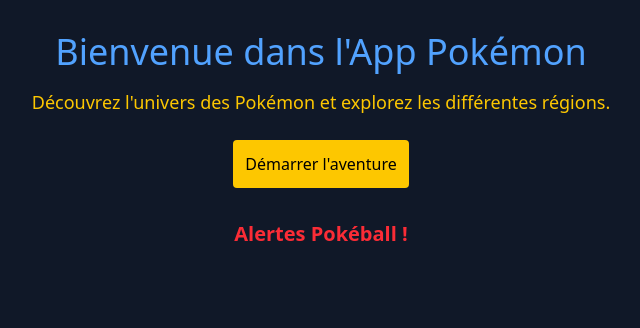
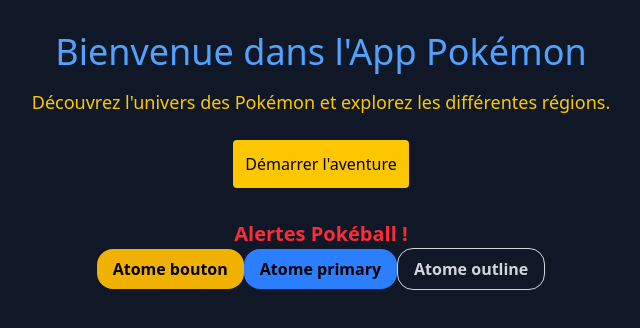
Before and after one commit to ArthurBergere/PokeApp, a React (Vite) app: page / in a window 1280 px wide. Shown: the top 328 px of the page, without its empty margins (319-959 px from the left). Built offline with nearby package versions, Linux system fonts and the light colour scheme.

Commit message:
[ADD] atoms button implementation

```diff
--- a/package.json
+++ b/package.json
@@ -12,6 +12,7 @@
   "dependencies": {
     "@tailwindcss/vite": "^4.0.17",
     "@tanstack/react-query": "^5.71.0",
+    "clsx": "^2.1.1",
     "i18next": "^24.2.3",
     "i18next-browser-languagedetector": "^8.0.4",
     "i18next-http-backend": "^3.0.2",
--- a/src/App.tsx
+++ b/src/App.tsx
@@ -1,4 +1,5 @@
 import './App.css';
+import Button from './components/atoms/Button';
 
 function App() {
   return (
@@ -15,6 +16,15 @@
       <div className="mt-8">
         <p className="text-red-500 font-bold text-xl">Alertes Pokéball !</p>
       </div>
+      <Button variant="secondary" onClick={() => alert("Secondaire !")}>
+          Atome bouton
+      </Button>
+      <Button variant="primary" onClick={() => alert("Secondaire !")}>
+          Atome primary
+      </Button>
+      <Button variant="outline" onClick={() => alert("Secondaire !")}>
+          Atome outline
+      </Button>
     </div>
   );
 }
--- /dev/null
+++ b/src/components/atoms/Button.tsx
@@ -0,0 +1,37 @@
+import React from "react";
+import { useTranslation } from "react-i18next";
+import clsx from "clsx";
+import { ButtonProps } from "../propsModel/Button.type";
+
+
+const Button: React.FC<ButtonProps> = ({
+  variant = "primary",
+  disabled = false,
+  onClick,
+  children,
+}) => {
+  const { t } = useTranslation();
+
+  const baseStyles = "px-4 py-2 rounded-2xl font-semibold transition-all duration-200 focus:outline-none";
+
+  const variantStyles = {
+    primary: "bg-blue-500 text-black hover:bg-blue-400 active:bg-blue-600",
+    secondary: "bg-yellow-500 text-black hover:bg-yellow-400 active:bg-yellow-600",
+    outline:
+      "border border-gray-300 text-gray-300 hover:bg-gray-800 active:bg-gray-700",
+  };
+
+  const disabledStyles = "opacity-50 cursor-not-allowed";
+
+  return (
+    <button
+      className={clsx(baseStyles, variantStyles[variant], disabled && disabledStyles)}
+      onClick={onClick}
+      disabled={disabled}
+    >
+      {t(children)}
+    </button>
+  );
+};
+
+export default Button;
```
Also changed, not shown: src/components/propsModel/Button.type.ts (added, +8 -0 lines), 1 other file (tests, documents, lock files or other folders).
